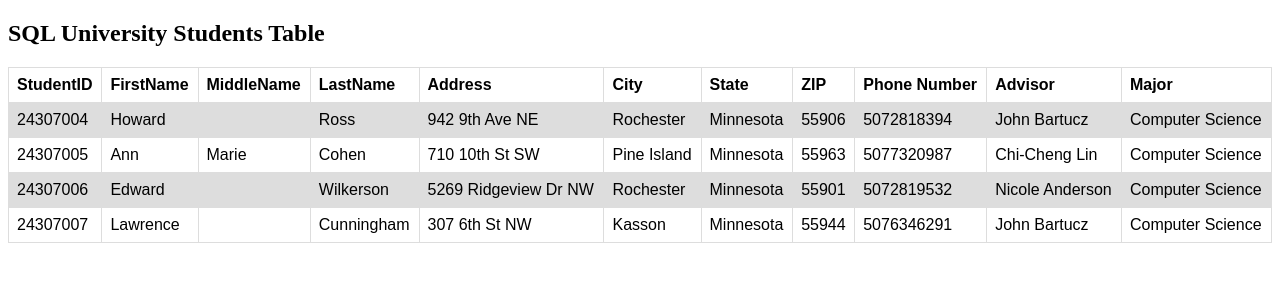
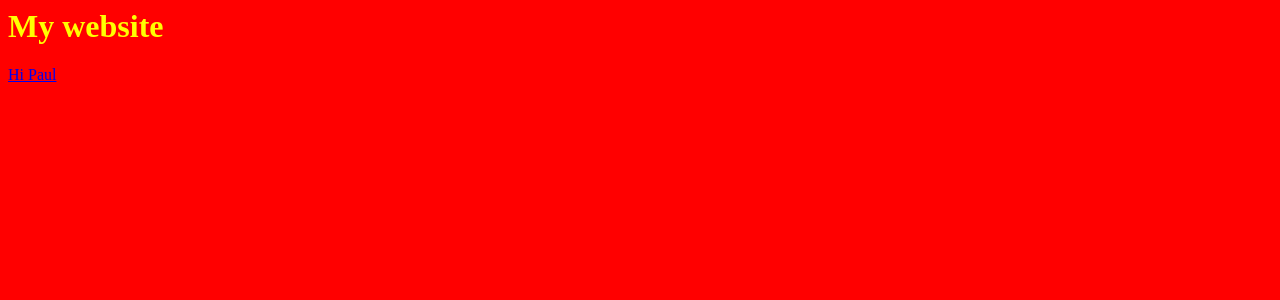
Before and after one commit to WinonaCS485/python-flask-rmorrow10, a Flask app: page / in a window 1280 px wide. Shown: the top 300 px of the page. Run offline with Flask 2, Linux system fonts and the light colour scheme.

Commit message:
Updated the app.py file

```diff
--- a/app.py
+++ b/app.py
@@ -1,6 +1,15 @@
 from flask import Flask, render_template
+import pymysql.cursors
 
 app = Flask(__name__)
+
+# Connect to the database
+connection = pymysql.connect(host='mrbartucz.com',
+                             user='rk6239hx',
+                             password='us10interstate39',
+                             db='rk6239hx_university',
+                             charset='utf8mb4',
+                             cursorclass=pymysql.cursors.DictCursor)
 
 @app.route('/')
 def index():
@@ -14,9 +23,25 @@ def cakes():
 def hello(name):
     return render_template('page.html', name=name)
 
-@app.route('/table')
-def table():
-    return render_template('table.html')
+@app.route('/database')
+def database():
+    try:
+        with connection.cursor() as cursor:
+            # Gather a list of students
+            sql = "SELECT * FROM Students"
+
+            # execute the SQL command
+            cursor.execute(sql)
+
+            # get the results
+            for result in cursor:
+                return result
+
+            # If you INSERT, UPDATE or CREATE, the connection is not autocommit by default.
+            # So you must commit to save your changes.
+            # connection.commit()
+    finally:
+        connection.close()
 
 if __name__ == '__main__':
-    app.run(debug=True, host='0.0.0.0')
+    app.run(debug=True, host='0.0.0.0', port=6239)
--- a/templates/index.html
+++ b/templates/index.html
@@ -1,95 +1,10 @@
-<!DOCTYPE html>
 <html>
 <head>
-<style>
-table {
-  font-family: arial, sans-serif;
-  border-collapse: collapse;
-  width: 100%;
-}
-
-td, th {
-  border: 1px solid #dddddd;
-  text-align: left;
-  padding: 8px;
-}
-
-tr:nth-child(even) {
-  background-color: #dddddd;
-}
-</style>
+<link rel="stylesheet" href='/static/style.css' />
 </head>
 <body>
-
-<h2>SQL University Students Table</h2>
-
-<table>
-  <tr>
-    <th>StudentID</th>
-    <th>FirstName</th>
-    <th>MiddleName</th>
-    <th>LastName</th>
-    <th>Address</th>
-    <th>City</th>
-    <th>State</th>
-    <th>ZIP</th>
-    <th>Phone Number</th>
-    <th>Advisor</th>
-    <th>Major</th>
-  </tr>
-  <tr>
-    <td>24307004</td>
-    <td>Howard</td>
-    <td></td>
-    <td>Ross</td>
-    <td>942 9th Ave NE</td>
-    <td>Rochester</td>
-    <td>Minnesota</td>
-    <td>55906</td>
-    <td>5072818394</td>
-    <td>John Bartucz</td>
-    <td>Computer Science</td>
-  </tr>
-  <tr>
-    <td>24307005</td>
-    <td>Ann</td>
-    <td>Marie</td>
-    <td>Cohen</td>
-    <td>710 10th St SW</td>
-    <td>Pine Island</td>
-    <td>Minnesota</td>
-    <td>55963</td>
-    <td>5077320987</td>
-    <td>Chi-Cheng Lin</td>
-    <td>Computer Science</td>
-  </tr>
-  <tr>
-    <td>24307006</td>
-    <td>Edward</td>
-    <td></td>
-    <td>Wilkerson</td>
-    <td>5269 Ridgeview Dr NW</td>
-    <td>Rochester</td>
-    <td>Minnesota</td>
-    <td>55901</td>
-    <td>5072819532</td>
-    <td>Nicole Anderson</td>
-    <td>Computer Science</td>
-  </tr>
-  <tr>
-    <td>24307007</td>
-    <td>Lawrence</td>
-    <td></td>
-    <td>Cunningham</td>
-    <td>307 6th St NW</td>
-    <td>Kasson</td>
-    <td>Minnesota</td>
-    <td>55944</td>
-    <td>5076346291</td>
-    <td>John Bartucz</td>
-    <td>Computer Science</td>
-  </tr>
-</table>
+<h1>My website</h1>
+<a href="/hello/paul">Hi Paul</a>
 
 </body>
 </html>
```
Also changed, not shown: templates/database.html (added, +34 -0 lines), templates/table.html (deleted, +0 -32 lines), 2 other files.
